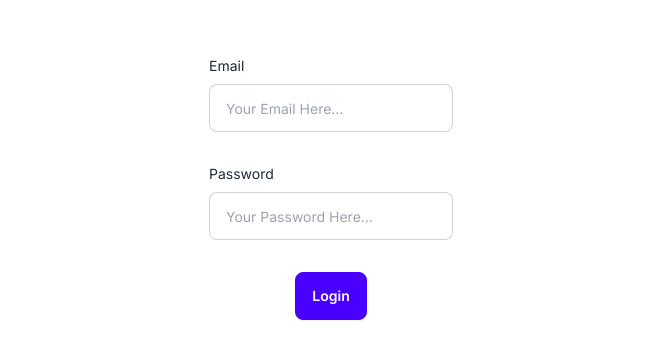
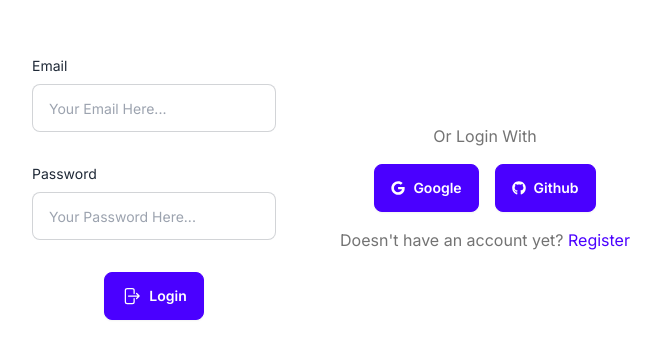
Before and after one commit to gdapriana/thousandtemples, a Next.js app: page /login in a window 1280 px wide. Shown: the part 212-570 px from the top of the page, without its empty margins (309-970 px from the left). Built offline with nearby package versions, Linux system fonts and the light colour scheme.

Commit message:
login auth

```diff
--- a/package.json
+++ b/package.json
@@ -16,7 +16,8 @@
     "next": "14.0.3",
     "next-auth": "^4.24.5",
     "react": "^18",
-    "react-dom": "^18"
+    "react-dom": "^18",
+    "react-icons": "^4.12.0"
   },
   "devDependencies": {
     "@types/bcrypt": "^5.0.2",
--- a/src/app/api/auth/[...nextauth]/route.ts
+++ b/src/app/api/auth/[...nextauth]/route.ts
@@ -1,15 +1,6 @@
 import NextAuth from "next-auth";
-import GithubProvider from "next-auth/providers/github";
+import GoogleProvider from "next-auth/providers/google"
+import GithubProvider from "next-auth/providers/github"
+import {authOptions} from "@/utils/auth";
 
-export const authOptions = {
-	// Configure one or more authentication providers
-	// providers: [
-	// 	GithubProvider({
-	// 		clientId: process.env.GITHUB_ID,
-	// 		clientSecret: process.env.GITHUB_SECRET,
-	// 	}),
-	// 	// ...add more providers here
-	// ],
-};
-
-// export default NextAuth(authOptions);
+export default NextAuth(authOptions)
--- a/src/app/layout.tsx
+++ b/src/app/layout.tsx
@@ -4,6 +4,7 @@ import "./globals.css";
 import Footer from "@/components/Footer";
 import Header from "@/components/Header";
 import navigations from "@/data/navigations.json";
+import AuthProvider from "@/providers/authProvider";
 
 const inter = Inter({ subsets: ["latin"] });
 
@@ -20,11 +21,13 @@ export default function RootLayout({
 	return (
 		<html lang='en'>
 			<body className={inter.className}>
-				<Header navigations={navigations} />
-				<div className='w-full flex justify-center items-center'>
-					{children}
-				</div>
-				<Footer navigations={navigations} />
+      <AuthProvider>
+          <Header navigations={navigations} />
+          <div className='w-full flex justify-center items-center'>
+            {children}
+          </div>
+          <Footer navigations={navigations} />
+      </AuthProvider>
 			</body>
 		</html>
 	);
--- a/src/app/login/page.tsx
+++ b/src/app/login/page.tsx
@@ -1,7 +1,15 @@
+import Link from "next/link";
+import { ArrowRightOnRectangleIcon } from "@heroicons/react/24/outline";
+import { FaGoogle, FaGithub } from "react-icons/fa";
+
+
 const Login = () => {
 	return (
 		<div className='absolute w-full h-screen bottom-0 flex justify-center items-center bg-white'>
-			<LoginEmail />
+      <div className="flex justify-center items-center flex-wrap gap-16">
+        <LoginEmail />
+        <LoginCredentials />
+      </div>
 		</div>
 	);
 };
@@ -26,10 +34,24 @@ const LoginEmail = () => {
 				/>
 			</label>
 			<button type='submit' className='btn my-4 text-white btn-primary'>
+        <ArrowRightOnRectangleIcon className='w-5' />
 				Login
 			</button>
 		</form>
 	);
 };
 
+const LoginCredentials = () => {
+  return (
+    <div className="flex justify-center items-center flex-col gap-4">
+      <p className="text-neutral-500">Or Login With</p>
+      <div className="flex justify-center items-center gap-4">
+        <button className="btn btn-primary text-white"><FaGoogle />Google</button>
+        <button className="btn btn-primary text-white"><FaGithub />Github</button>
+      </div>
+      <p className="text-neutral-500">Doesn't have an account yet? <Link className="text-primary" href={"register"}>Register</Link></p>
+    </div>
+  )
+}
+
 export default Login;
--- /dev/null
+++ b/src/app/register/page.tsx
@@ -0,0 +1,5 @@
+const Register = () => {
+  return <div>Hai</div>
+}
+
+export default Register
--- /dev/null
+++ b/src/providers/authProvider.tsx
@@ -0,0 +1,12 @@
+"use client"
+import {SessionProvider} from "next-auth/react";
+
+const AuthProvider = ({children}: {children: any}) => {
+  return (
+    <SessionProvider>
+      {children}
+    </SessionProvider>
+  );
+};
+
+export default AuthProvider;
--- /dev/null
+++ b/src/utils/auth.tsx
@@ -0,0 +1,15 @@
+import GoogleProvider from "next-auth/providers/google";
+import GithubProvider from "next-auth/providers/github";
+
+export const authOptions = {
+  providers: [
+    GoogleProvider({
+      clientId: process.env.GOOGLE_ID! as string,
+      clientSecret: process.env.GOOGLE_SECRET! as string
+    }),
+    GithubProvider({
+      clientId: process.env.GITHUB_ID! as string,
+      clientSecret: process.env.GITHUB_SECRET! as string
+    }),
+  ],
+}
```
Also changed, not shown: 2 other files (tests, documents, lock files or other folders).
